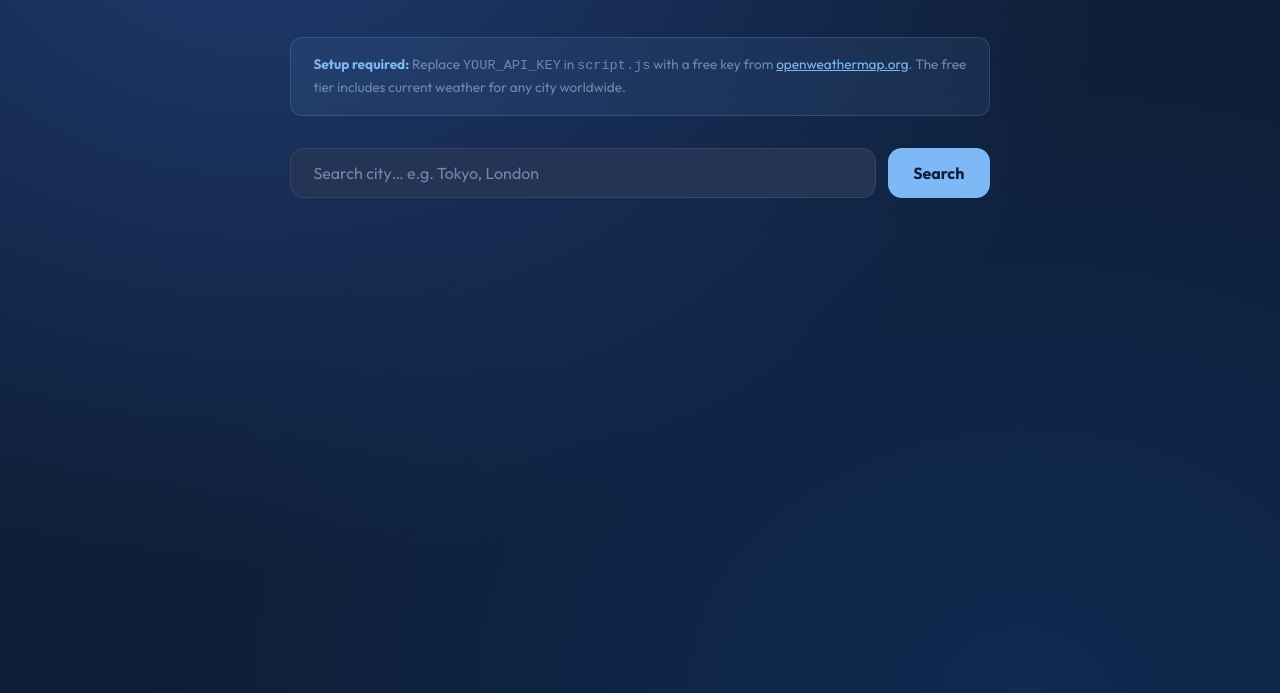
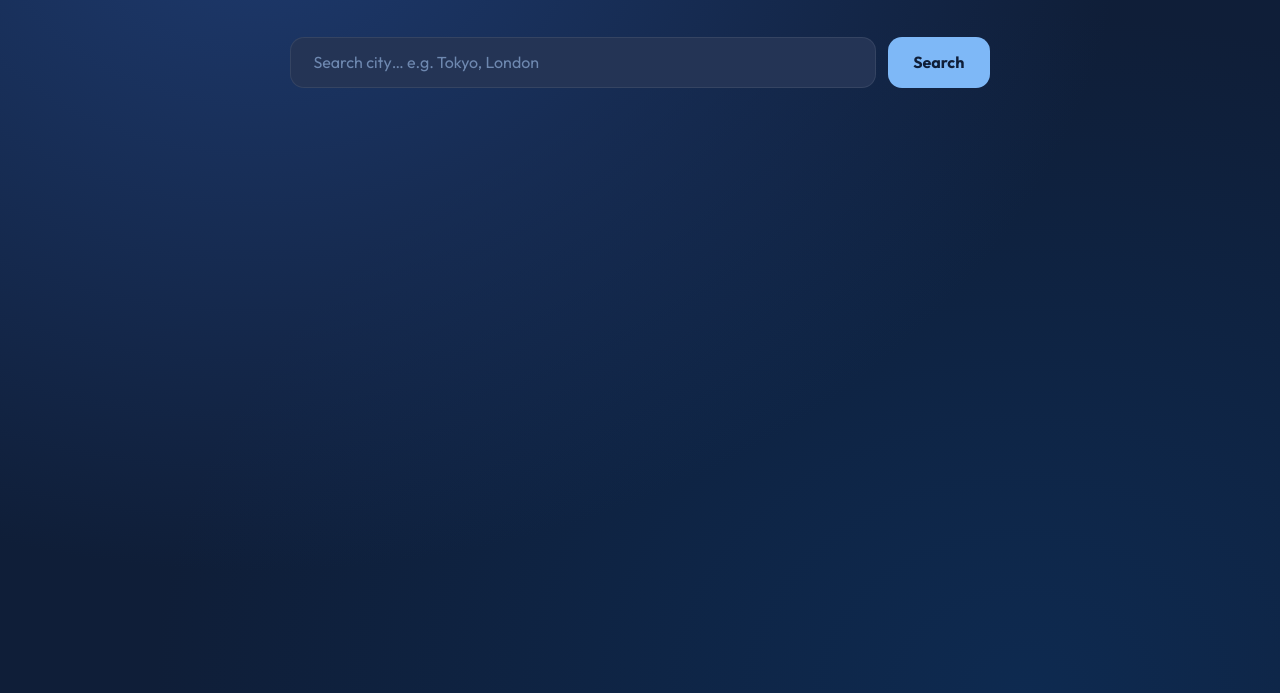
Before and after one commit to manaayjamaica/Skye, a plain HTML site: page index (1).html in a window 1280 px wide. Shown: the part 107-800 px from the top of the page. Drawn offline with Linux system fonts and the light colour scheme.

Commit message:
Update index (1).html

```diff
--- a/index (1).html
+++ b/index (1).html
@@ -232,12 +232,6 @@
       <p class="tagline">Real-time weather at your fingertips</p>
     </header>
 
-    <div class="notice">
-      <strong>Setup required:</strong> Replace <code>YOUR_API_KEY</code> in <code>script.js</code> with a free key from
-      <a href="https://openweathermap.org/api" target="_blank" style="color:var(--accent)">openweathermap.org</a>.
-      The free tier includes current weather for any city worldwide.
-    </div>
-
     <div class="search-bar">
       <input type="text" id="cityInput" placeholder="Search city… e.g. Tokyo, London" />
       <button class="btn-search" id="searchBtn" onclick="fetchWeather()">Search</button>
@@ -247,7 +241,7 @@
   </div>
 
   <script>
-    const API_KEY = 'YOUR_API_KEY'; // 🔑 Replace with your OpenWeatherMap API key
+    const API_KEY = 'dfee0164818dfeab9b673f3477cb2279'; // 🔑 Replace with your OpenWeatherMap API key
 
     const weatherIcons = {
       'clear sky': '☀️', 'few clouds': '🌤', 'scattered clouds': '⛅',
```
